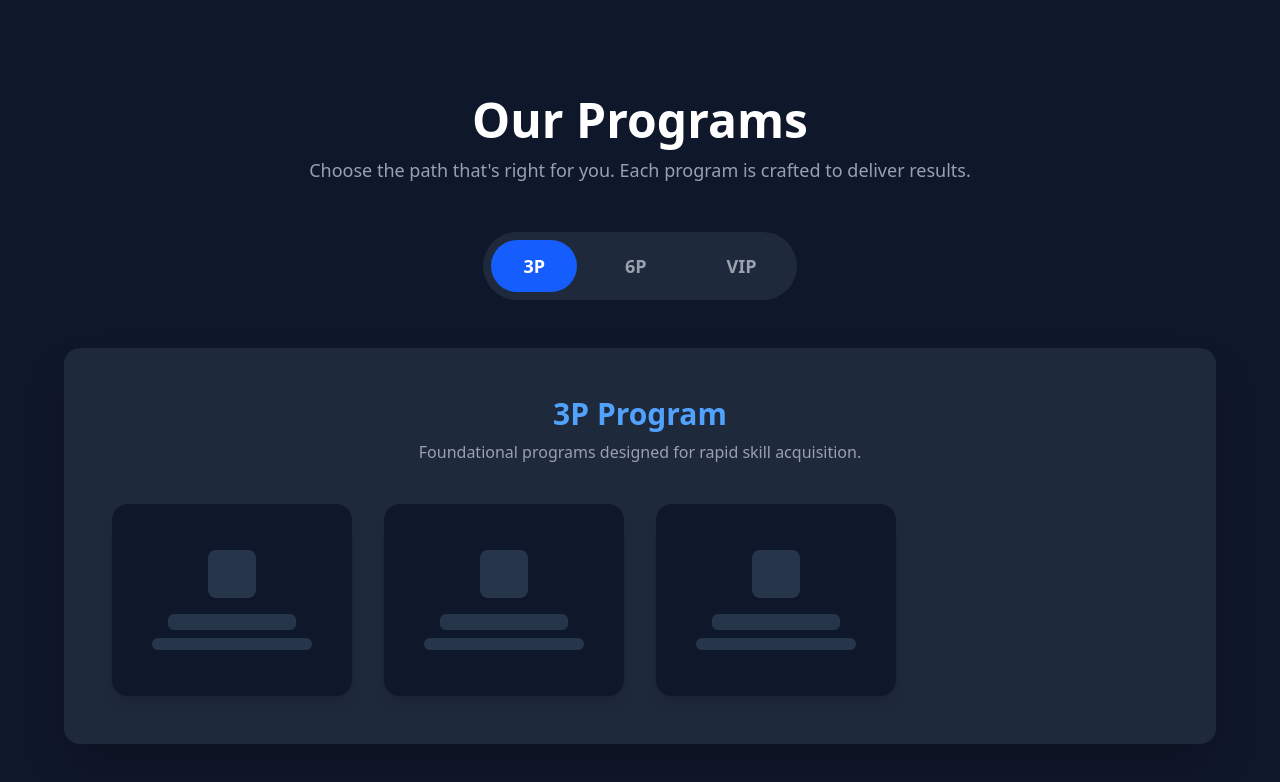
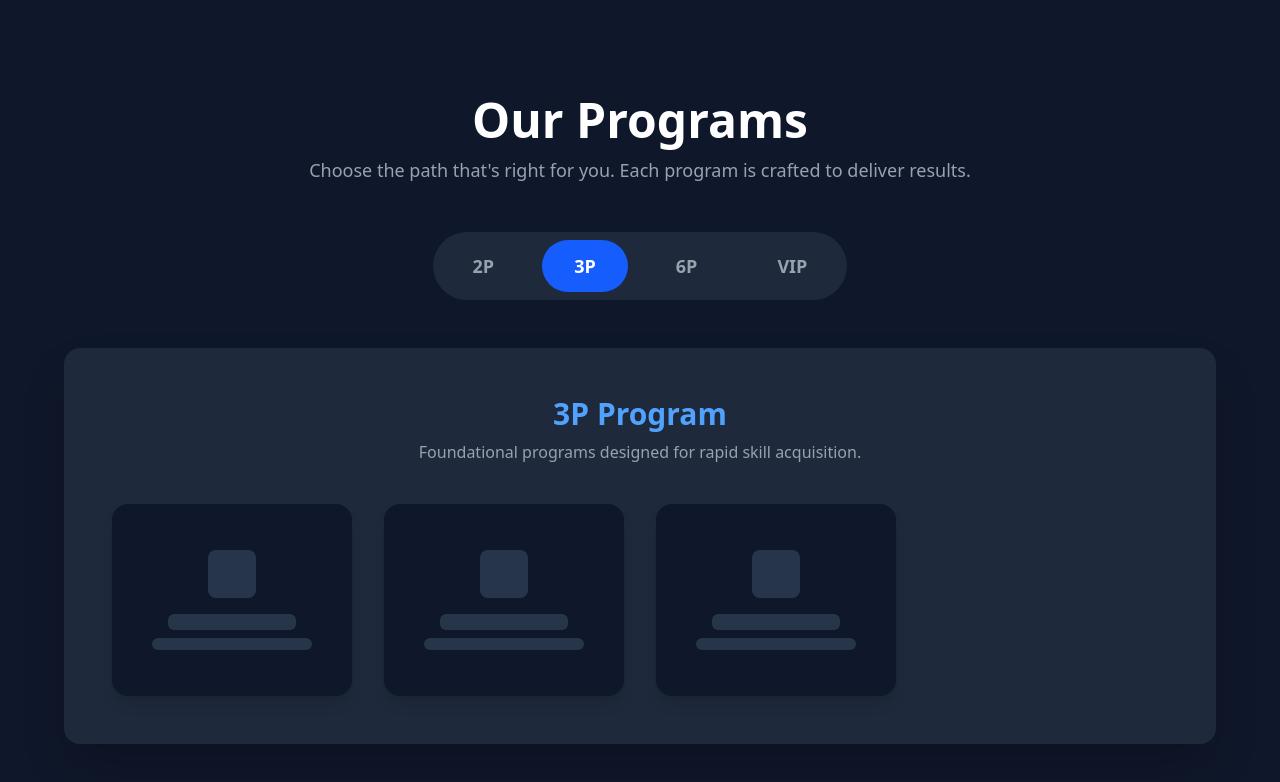
Before and after one commit to shahriaraf/Referral-Hut, a React (Vite) app: page /routeProgram in a window 1280 px wide. Shown: the top 782 px of the page. Built offline with nearby package versions, Linux system fonts and the light colour scheme.

Commit message:
create a section for 2p

```diff
--- a/src/Route Programs/RoutePrograms.jsx
+++ b/src/Route Programs/RoutePrograms.jsx
@@ -5,6 +5,12 @@ import { motion, AnimatePresence } from "framer-motion";
 // --- Data Structure for Programs ---
 
 const programsData = {
+   "2p": {
+    title: "2P Program",
+    color: "blue",
+    description: "Foundational programs designed for rapid skill acquisition.",
+    cards: [{}, {}],
+  },
   "3p": {
     title: "3P Program",
     color: "blue",
@@ -21,7 +27,7 @@ const programsData = {
     title: "VIP Program",
     color: "purple",
     description: "Exclusive, personalized coaching for elite performance.",
-    cards: [{}, {}, {}, {}, {},{}],
+    cards: [{}, {}, {}, {}, {}, {}],
   },
 };
 
```
